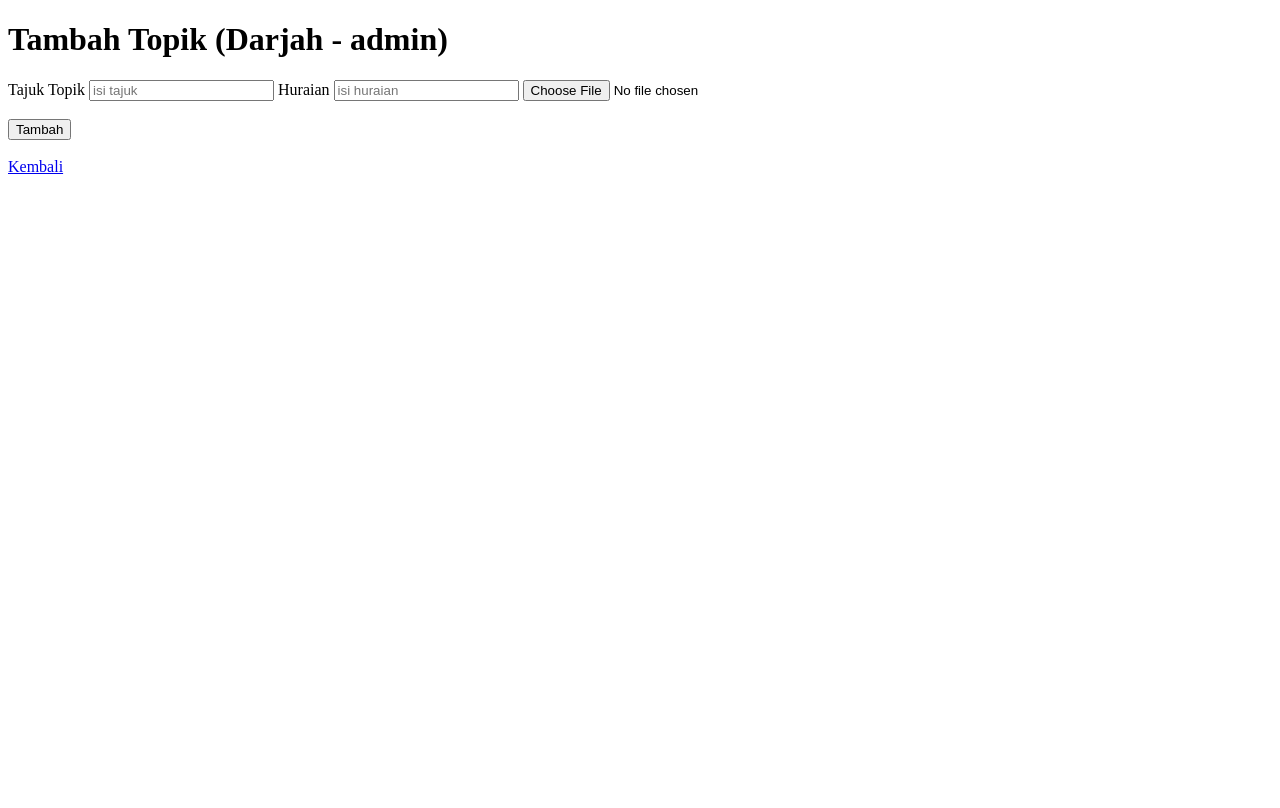
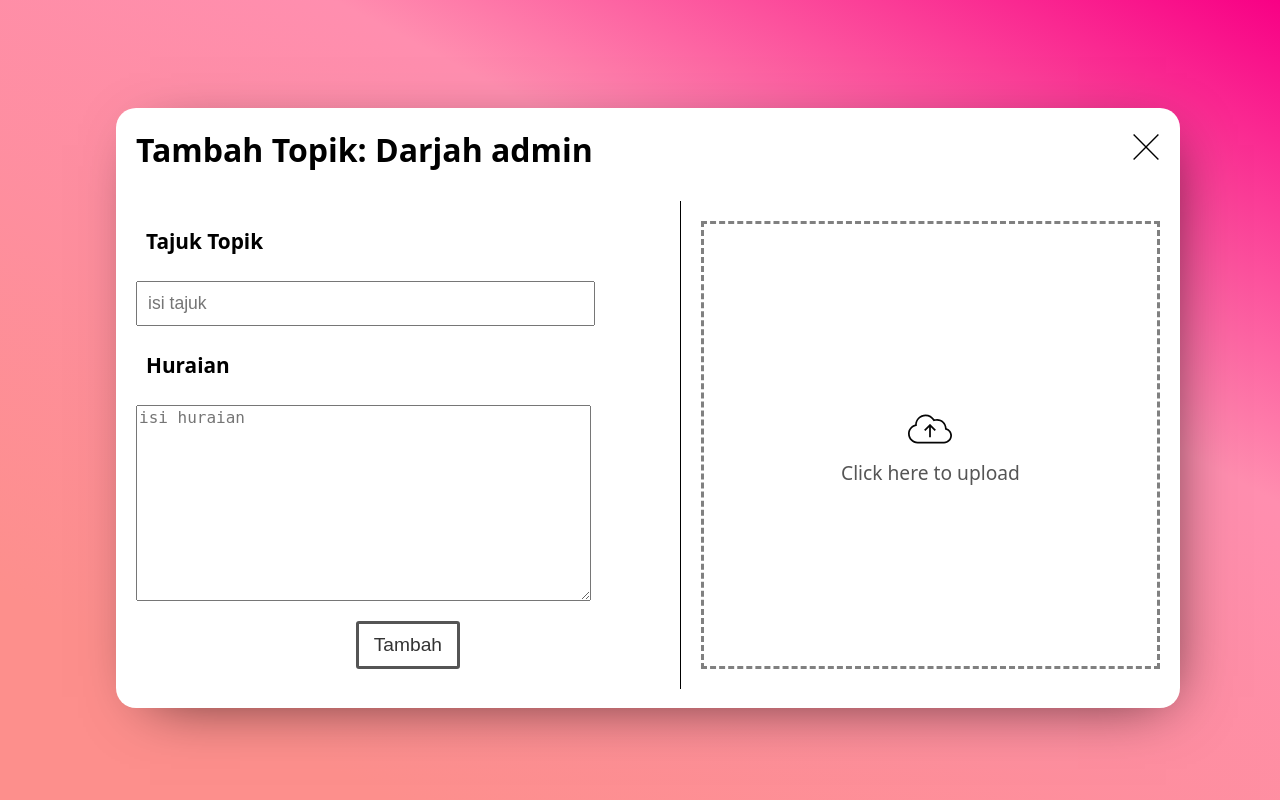
Before and after one commit to notradhifauzan/ohmy_bm, a PHP site: page /ohmy_bm/admin/topicForm in a window 1280 px wide. Before the commit the page ends 174 px from the top, so only its background shows below. Run offline with PHP 8.4, Linux system fonts and the light colour scheme.

Commit message:
add topicform css -najmu

```diff
--- a/app/views/admin/css/style_topicForm.php
+++ b/app/views/admin/css/style_topicForm.php
@@ -1,3 +1,165 @@
 <style>
+    html {
+        height: 100%;
+        padding: 0;
+        margin: 0;
+        overflow-x: hidden;
+        overflow-y: hidden;
+    }
 
+    body {
+        height: 100%;
+        width: 100%;
+        max-width: none;
+
+        overflow-x: hidden;
+        background: rgb(248, 0, 133);
+        background: linear-gradient(208deg, rgba(248, 0, 133, 1) 0%, rgba(255, 142, 175, 1) 34%, rgba(253, 143, 140, 1) 86%);
+        background-size: cover;
+        background-repeat: no-repeat;
+
+        font-family: system-ui, -apple-system, BlinkMacSystemFont, 'Segoe UI', Roboto, Oxygen, Ubuntu, Cantarell, 'Open Sans', 'Helvetica Neue', sans-serif;
+        font-size: 1.2rem;
+        display: flex;
+        flex-direction: column;
+        align-items: center;
+        justify-content: center;
+    }
+
+    h1 {
+        font-size: 2rem;
+        margin: 0;
+    }
+
+    h3 {
+        font-size: 1.3rem;
+        font-weight: medium;
+        padding: 5px 10px;
+    }
+    span{
+        font-size: 0.9rem;
+    }
+
+    input {
+        width: 80%;
+        font-size: 1.1rem;
+        padding: 10px;
+    }
+
+    #upload-new-file{
+        display: none;
+    }
+
+    textarea{
+        width: 82.5%;
+        font-size: 1rem;
+    }
+
+    input[tyype="file"] {
+        width: fit-content;
+    }
+
+    form{
+        width: 100%;
+        height: 100%;
+    }
+
+    .form_container {
+        width: 80%;
+        max-width: 1200px;
+        height: 70%;
+        min-height: 480px;
+        min-width: none;
+        padding: 20px;
+
+        background-color: #FFF;
+        border: solid 0px;
+        border-radius: 20px;
+
+        display: flex;
+        flex-direction: column;
+        align-items: start;
+
+
+        -webkit-box-shadow: 10px 13px 59px -24px rgba(0, 0, 0, 0.75);
+        -moz-box-shadow: 10px 13px 59px -24px rgba(0, 0, 0, 0.75);
+        box-shadow: 10px 13px 59px -24px rgba(0, 0, 0, 0.75);
+
+    }
+
+    .form_header {
+        width: 100%;
+        display: flex;
+        padding-bottom: 30px;
+        flex-direction: row;
+        align-items: center;
+        justify-content: space-between;
+    }
+
+    .form_container>* {
+        margin: 0;
+    }
+
+    .form_c {
+        width: 100%;
+        height: 100%;
+
+        display: flex;
+        flex-direction: row;
+
+    }
+
+    .form_c1 {
+        width: 60%;
+        height: 100%;
+        border-right: 1px solid #000;
+
+        display: flex;
+        flex-direction: column;
+    }
+
+    .form_c2 {
+        width: 50%;
+        margin: 20px 0px 20px 20px;
+        border: 3px dashed #808080;
+        color: #555;
+
+        display: flex;
+        flex-direction: column;
+        align-items: center;
+        justify-content: center;
+    }
+
+    button {
+        justify-self: center;
+        width: fit-content;
+        padding: 10px 15px;
+        font-size: 1.2rem;
+        background: none;
+        color: #333;
+        border: 3px solid #555;
+        border-radius: 3px;
+        transition: 100ms;
+    }
+
+    .button_mid {
+        width: 100%;
+        margin: 20px 0;
+        display: flex;
+
+        align-items: center;
+        justify-content: center;
+
+    }
+
+    button:hover{
+        background-color: #555;
+        color: #FFF;
+    }
+
+    @media only screen and (max-width: 767px) {
+        .form_container {
+            width: 100%;
+        }
+    }
 </style>
--- a/app/views/admin/topicForm.php
+++ b/app/views/admin/topicForm.php
@@ -9,40 +9,71 @@
 </head>
 
 <body>
-    <h1>Tambah Topik (Darjah - <?php echo $data['darjahId'] ?>)</h1>
-    <!-- Tambah action apa and method apa -->
+
+    <div class="form_container">
+        <div class="form_header">
+            <h1>Tambah Topik: Darjah <?php echo $data['darjahId'] ?></h1>
+
+            <a href="<?php echo URLROOT; ?>/admins/darjah/<?php echo $data['darjahId']; ?>">
+                <svg id='Delete_32' width='28' height='28' viewBox='0 0 48 48' xmlns='http://www.w3.org/2000/svg' xmlns:xlink='http://www.w3.org/1999/xlink'>
+                    <rect width='32' height='32' stroke='none' fill='#000000' opacity='0' />
+                    <g transform="matrix(1.18 0 0 1.18 24 24)">
+                        <path style="stroke: none; stroke-width: 1; stroke-dasharray: none; stroke-linecap: butt; stroke-dashoffset: 0; stroke-linejoin: miter; stroke-miterlimit: 4; fill: rgb(0,0,0); fill-rule: nonzero; opacity: 1;" transform=" translate(-25, -25)" d="M 7.71875 6.28125 L 6.28125 7.71875 L 23.5625 25 L 6.28125 42.28125 L 7.71875 43.71875 L 25 26.4375 L 42.28125 43.71875 L 43.71875 42.28125 L 26.4375 25 L 43.71875 7.71875 L 42.28125 6.28125 L 25 23.5625 Z" stroke-linecap="round" />
+                    </g>
+                </svg>
+            </a>
+        </div>
+
         <form action="<?php echo URLROOT; ?>/admins/topicForm/<?php echo $data['darjahId']; ?>" method="POST" enctype="multipart/form-data">
-        <div class="add-topic-form-container">
-            <label for="topicName">
-                Tajuk Topik
+            <div class="form_c">
+                <div class="form_c1">
+                    <h3>Tajuk Topik</h3>
+                    <input value="<?php echo $data['topicName']; ?>" type="text" placeholder="isi tajuk" name="topicName">
+
+                    <?php if (!empty($data['topicName_err'])) : ?>
+                        <span style="color: red">*<?php echo $data['topicName_err']; ?></span>
+                    <?php endif ?>
+
+                    <h3>Huraian</h3>
+
+
+                    <textarea rows="10" cols="80" placeholder="isi huraian" name="summary"><?php echo $data['summary']; ?></textarea>
+
+                    <?php if (!empty($data['summary_err'])) : ?>
+                        <span style="color: red">*<?php echo $data['summary_err']; ?></span>
+                    <?php endif ?>
+
+                    <div class="button_mid">
+                        <button type="submit" name="submit-new-topic">Tambah</button>
+                    </div>
+
+                </div>
+
+                <label class="form_c2" for="upload-new-file">
+                    <div class="ic_upload">
+                        <svg id='Upload_to_the_Cloud_48' width='48' height='48' viewBox='0 0 48 48' xmlns='http://www.w3.org/2000/svg' xmlns:xlink='http://www.w3.org/1999/xlink'>
+                            <rect width='48' height='48' stroke='none' fill='#555' opacity='0' />
+
+                            <g transform="matrix(0.88 0 0 0.88 24 24)">
+                                <path style="stroke: none; stroke-width: 1; stroke-dasharray: none; stroke-linecap: butt; stroke-dashoffset: 0; stroke-linejoin: miter; stroke-miterlimit: 4; fill: rgb(5,5,5); fill-rule: nonzero; opacity: 1;" transform=" translate(-25, -24.5)" d="M 20 8 C 13.539063 8 8.367188 13.109375 8.09375 19.5 C 3.417969 20.777344 0 24.996094 0 30 C 0 36.046875 4.953125 41 11 41 L 41 41 C 45.945313 41 50 36.945313 50 32 C 50 28.101563 47.402344 24.792969 43.90625 23.625 C 43.695313 17.761719 38.910156 13 33 13 C 31.960938 13 30.992188 13.257813 30.03125 13.53125 C 27.882813 10.261719 24.21875 8 20 8 Z M 20 10 C 23.726563 10 26.992188 12.09375 28.71875 15.09375 L 29.15625 15.8125 L 29.9375 15.53125 C 30.9375 15.167969 31.910156 15 33 15 C 37.953125 15 42 19.046875 42 24 L 42 25.09375 L 42.78125 25.28125 C 45.714844 25.972656 48 28.769531 48 32 C 48 35.855469 44.855469 39 41 39 L 11 39 C 6.046875 39 2 34.953125 2 30 C 2 25.671875 5.058594 21.996094 9.1875 21.1875 L 10 21.03125 L 10 20 C 10 14.433594 14.433594 10 20 10 Z M 25 18.59375 L 24.28125 19.28125 L 18.28125 25.28125 L 19.71875 26.71875 L 24 22.4375 L 24 34 L 26 34 L 26 22.4375 L 30.28125 26.71875 L 31.71875 25.28125 L 25.71875 19.28125 Z" stroke-linecap="round" />
+                            </g>
+                        </svg>
+                    </div>
+                    Click here to upload
                 </label>
-            <!-- Ambil topic baru utk sent ke db -->
-            <input value="<?php echo $data['topicName']; ?>" type="text" placeholder="isi tajuk" name="topicName">
-            <?php if (!empty($data['topicName_err'])) : ?>
-                <span style="color: red"><?php echo $data['topicName_err']; ?></span><br>
-            <?php endif ?>
-            <label for="summary">
-                Huraian
-            </label>
-            <!-- Ambil huraian baru utk sent ke db -->
-            <input value="<?php echo $data['summary']; ?>" type="text" placeholder="isi huraian" name="summary">
-            <?php if (!empty($data['summary_err'])) : ?>
-                <span style="color: red"><?php echo $data['summary_err']; ?></span><br>
-            <?php endif ?>
-            <!-- Ambil file baharu ke db -->
+
+
+
                 <input type="file" name="pdfFile" id="upload-new-file" accept=".pdf">
                 <?php if (!empty($data['fileName_err'])) : ?>
-                <span style="color: red"><?php echo $data['fileName_err']; ?></span><br>
+                    <span style="color: red"><?php echo $data['fileName_err']; ?></span>
                 <?php endif ?>
-            <!-- Push data into db according darjah berapa -->
-            <div class="add-new-button"><br>
-                <button type="submit" name="submit-new-topic">Tambah</button>
-            </div>
+
             </div>
         </form>
+    </div>
 
-    <!-- return to topicList page after submit-->
-    <a href="<?php echo URLROOT; ?>/admins/home"><br>Kembali</a>
+
 </body>
 
 </html>
```
Lines whose indentation alone changed are shown as unchanged.
